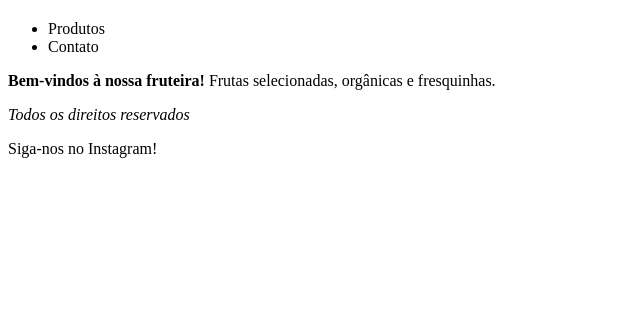
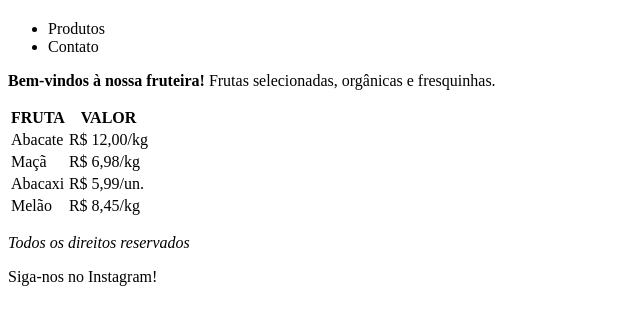
Before and after one commit to FeZanette/html-I-aula, a plain HTML site: page html-1/fixacao.html in a window 1280 px wide. Shown: the part 60-384 px from the top of the page, without its empty margins (0-640 px from the left). Drawn offline with Linux system fonts and the light colour scheme.

Commit message:
Aula HTML-I completa

```diff
--- a/html-1/fixacao.html
+++ b/html-1/fixacao.html
@@ -12,6 +12,25 @@
         <li>Contato</li>
     </ul>
     <p> <b>Bem-vindos à nossa fruteira!</b> Frutas selecionadas, orgânicas e fresquinhas. </p>
+    <table>
+        <th>FRUTA</th>  <th>VALOR</th>
+        <tr>
+            <td>Abacate</td>
+            <td>R$ 12,00/kg</td>
+        </tr>
+        <tr>
+            <td>Maçã</td>
+            <td>R$ 6,98/kg</td>
+        </tr>
+        <tr>
+            <td>Abacaxi</td>
+            <td>R$ 5,99/un.</td>
+        </tr>
+        <tr>
+            <td>Melão</td>
+            <td>R$ 8,45/kg</td>
+        </tr>
+    </table>
     <p><i>Todos os direitos reservados</i></p>
     <p>Siga-nos no Instagram!</p>
 </body>
```
